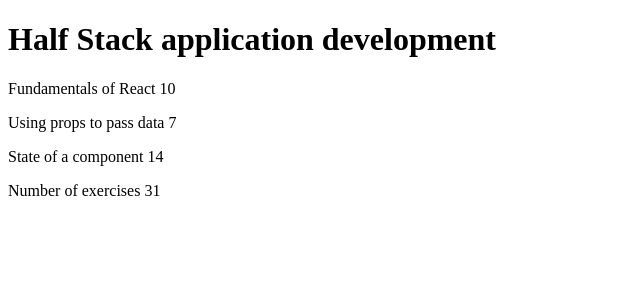
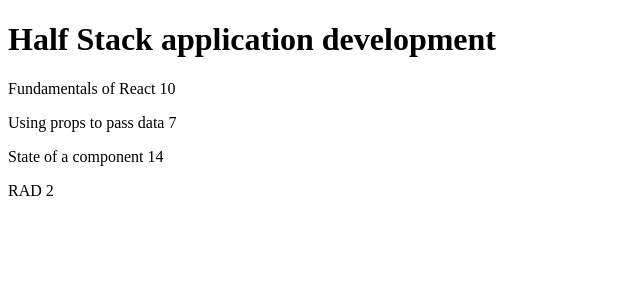
Before and after one commit to yiyhuang/fullstackopen-2021, a React (Create React App) app in the folder part2/courseinfo/: page / in a window 1280 px wide. Shown: the top 300 px of the page, without its empty margins (0-640 px from the left). Built offline with nearby package versions, Linux system fonts and the light colour scheme.

Commit message:
complete exercise 2.1

```diff
--- a/part2/courseinfo/src/App.js
+++ b/part2/courseinfo/src/App.js
@@ -4,13 +4,13 @@ const Header = ({ course }) => {
   return <h1>{course.name}</h1>;
 };
 
-const Total = ({ course }) => {
-  const sum =
-    course.parts[0].exercises +
-    course.parts[1].exercises +
-    course.parts[2].exercises;
-  return <p>Number of exercises {sum}</p>;
-};
+// const Total = ({ course }) => {
+//   const sum =
+//     course.parts[0].exercises +
+//     course.parts[1].exercises +
+//     course.parts[2].exercises;
+//   return <p>Number of exercises {sum}</p>;
+// };
 
 const Part = (props) => {
   return (
@@ -23,39 +23,52 @@ const Part = (props) => {
 const Content = ({ course }) => {
   return (
     <div>
-      <Part part={course.parts[0]} />
-      <Part part={course.parts[1]} />
-      <Part part={course.parts[2]} />
+      {course.parts.map((part) => (
+        <Part key={part.id} part={part} />
+      ))}
+    </div>
+  );
+};
+
+const Course = ({ course }) => {
+  return (
+    <div>
+      <Header course={course} />
+      <Content course={course} />
+      {/* <Total course={course} /> */}
     </div>
   );
 };
 
 const App = () => {
   const course = {
+    id: 1,
     name: "Half Stack application development",
     parts: [
       {
         name: "Fundamentals of React",
         exercises: 10,
+        id: 1,
       },
       {
         name: "Using props to pass data",
         exercises: 7,
+        id: 2,
       },
       {
         name: "State of a component",
         exercises: 14,
+        id: 3,
+      },
+      {
+        name: "RAD",
+        exercises: 2,
+        id: 4,
       },
     ],
   };
 
-  return (
-    <div>
-      <Header course={course} />
-      <Content course={course} />
-      <Total course={course} />
-    </div>
-  );
+  return <Course course={course} />;
 };
 
 export default App;
```
Also changed, not shown: 1 other file (tests, documents, lock files or other folders).
